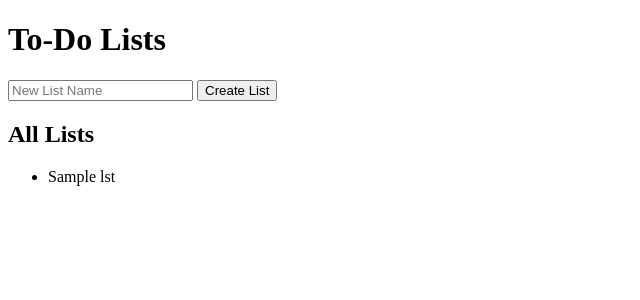
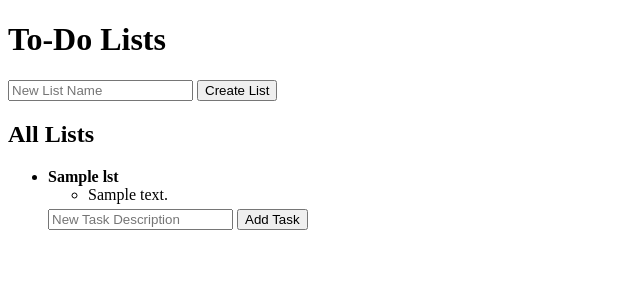
Before and after one commit to CI-Till-Krempel/horseless-carriage-eval-todo-app, a Flask app: template templates/index.html in a window 1280 px wide. Shown: the top 300 px of the page, without its empty margins (0-640 px from the left). Run offline with Flask 3, Linux system fonts and the light colour scheme; the template is opened without the code that fills it: most values are stand-ins (such as "Sample title", 1, 10 or a date in 2020).

Commit message:
feat(US-0002): implement add task to list feature and tests

```diff
--- a/app.py
+++ b/app.py
@@ -5,6 +5,7 @@ app = Flask(__name__)
 # In-memory storage for lists and tasks
 lists = {}
 next_list_id = 1
+next_task_id = 1
 
 @app.route('/')
 def index():
@@ -20,5 +21,20 @@ def create_list():
         lists[list_id] = {'id': list_id, 'name': name, 'tasks': {}}
     return redirect(url_for('index'))
 
+@app.route('/lists/<list_id>/tasks', methods=['POST'])
+def add_task(list_id):
+    global next_task_id
+    if list_id in lists:
+        description = request.form.get('description')
+        if description:
+            task_id = str(next_task_id)
+            next_task_id += 1
+            lists[list_id]['tasks'][task_id] = {
+                'id': task_id,
+                'description': description,
+                'completed': False
+            }
+    return redirect(url_for('index'))
+
 if __name__ == '__main__':
     app.run(debug=True)
--- a/templates/index.html
+++ b/templates/index.html
@@ -15,7 +15,18 @@
     <h2>All Lists</h2>
     <ul>
         {% for list_id, lst in lists.items() %}
-            <li>{{ lst.name }}</li>
+            <li>
+                <strong>{{ lst.name }}</strong>
+                <ul>
+                    {% for task_id, task in lst.tasks.items() %}
+                        <li>{{ task.description }}</li>
+                    {% endfor %}
+                </ul>
+                <form action="/lists/{{ list_id }}/tasks" method="POST" style="margin-top: 5px;">
+                    <input type="text" name="description" placeholder="New Task Description" required>
+                    <button type="submit">Add Task</button>
+                </form>
+            </li>
         {% endfor %}
     </ul>
 </body>
```
Also changed, not shown: tests/test_todo.py (+8 -0 lines).
